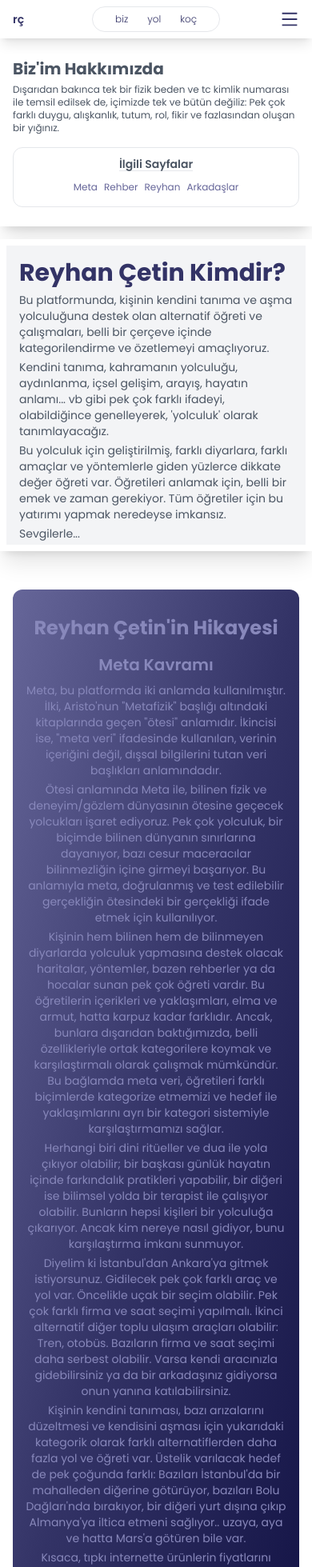
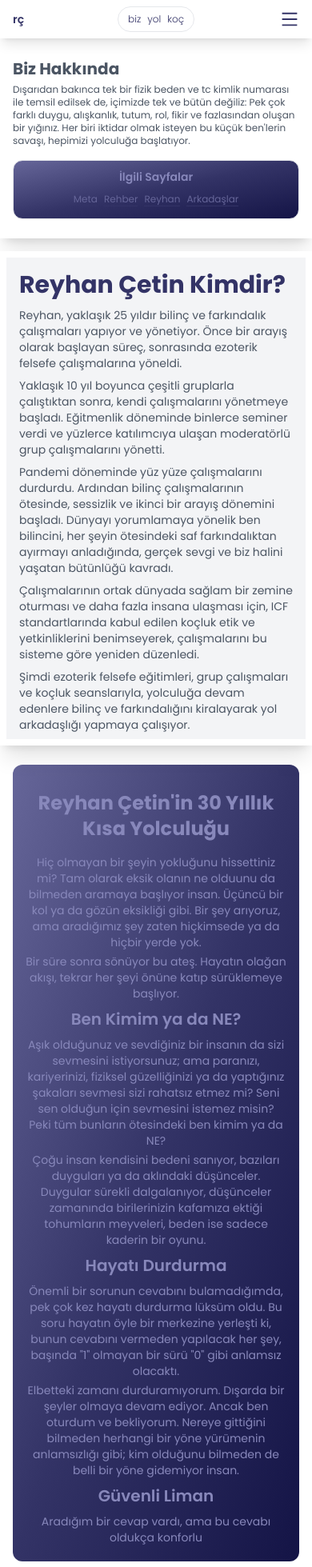
Before and after one commit to rcteenx/reyhancetin_com_tr, a Next.js app: page /biz in a window 390 px wide. Shown: the top 1959 px of the page at 80% size. Built offline with nearby package versions, Linux system fonts and the light colour scheme.

Commit message:
update mobile 4

```diff
--- a/app/biz/page.jsx
+++ b/app/biz/page.jsx
@@ -6,63 +6,46 @@ export default function StaticPage() {
   return (
     <>
       <PageInfo id="1" />
-      <BlueContent h1Title="Reyhan Çetin'in Hikayesi">
-        <h3>Meta Kavramı</h3>
+      <BlueContent h2Title="Reyhan Çetin'in 30 Yıllık Kısa Yolculuğu">
         <p>
-          Meta, bu platformda iki anlamda kullanılmıştır. İlki, Aristo'nun
-          "Metafizik" başlığı altındaki kitaplarında geçen "ötesi" anlamıdır.
-          İkincisi ise, "meta veri" ifadesinde kullanılan, verinin içeriğini
-          değil, dışsal bilgilerini tutan veri başlıkları anlamındadır.
+          Hiç olmayan bir şeyin yokluğunu hissettiniz mi? Tam olarak eksik
+          olanın ne olduunu da bilmeden aramaya başlıyor insan. Üçüncü bir kol
+          ya da gözün eksikliği gibi. Bir şey arıyoruz, ama aradığımız şey zaten
+          hiçkimsede ya da hiçbir yerde yok.
         </p>
         <p>
-          Ötesi anlamında Meta ile, bilinen fizik ve deneyim/gözlem dünyasının
-          ötesine geçecek yolcukları işaret ediyoruz. Pek çok yolculuk, bir
-          biçimde bilinen dünyanın sınırlarına dayanıyor, bazı cesur maceracılar
-          bilinmezliğin içine girmeyi başarıyor. Bu anlamıyla meta, doğrulanmış
-          ve test edilebilir gerçekliğin ötesindeki bir gerçekliği ifade etmek
-          için kullanılıyor.
+          Bir süre sonra sönüyor bu ateş. Hayatın olağan akışı, tekrar her şeyi
+          önüne katıp sürüklemeye başlıyor.
+        </p>
+        <h3>Ben Kimim ya da NE?</h3>
+        <p>
+          Aşık olduğunuz ve sevdiğiniz bir insanın da sizi sevmesini
+          istiyorsunuz; ama paranızı, kariyerinizi, fiziksel güzelliğinizi ya da
+          yaptığınız şakaları sevmesi sizi rahatsız etmez mi? Seni sen olduğun
+          için sevmesini istemez misin? Peki tüm bunların ötesindeki ben kimim
+          ya da NE?
         </p>
         <p>
-          Kişinin hem bilinen hem de bilinmeyen diyarlarda yolculuk yapmasına
-          destek olacak haritalar, yöntemler, bazen rehberler ya da hocalar
-          sunan pek çok öğreti vardır. Bu öğretilerin içerikleri ve
-          yaklaşımları, elma ve armut, hatta karpuz kadar farklıdır. Ancak,
-          bunlara dışarıdan baktığımızda, belli özellikleriyle ortak
-          kategorilere koymak ve karşılaştırmalı olarak çalışmak mümkündür. Bu
-          bağlamda meta veri, öğretileri farklı biçimlerde kategorize etmemizi
-          ve hedef ile yaklaşımlarını ayrı bir kategori sistemiyle
-          karşılaştırmamızı sağlar.
+          Çoğu insan kendisini bedeni sanıyor, bazıları duyguları ya da
+          aklındaki düşünceler. Duygular sürekli dalgalanıyor, düşünceler
+          zamanında birilerinizin kafamıza ektiği tohumların meyveleri, beden
+          ise sadece kaderin bir oyunu.
+        </p>
+        <h3>Hayatı Durdurma</h3>
+        <p>
+          Önemli bir sorunun cevabını bulamadığımda, pek çok kez hayatı durdurma
+          lüksüm oldu. Bu soru hayatın öyle bir merkezine yerleşti ki, bunun
+          cevabını vermeden yapılacak her şey, başında "1" olmayan bir sürü "0"
+          gibi anlamsız olacaktı.
         </p>
         <p>
-          Herhangi biri dini ritüeller ve dua ile yola çıkıyor olabilir; bir
-          başkası günlük hayatın içinde farkındalık pratikleri yapabilir, bir
-          diğeri ise bilimsel yolda bir terapist ile çalışıyor olabilir.
-          Bunların hepsi kişileri bir yolculuğa çıkarıyor. Ancak kim nereye
-          nasıl gidiyor, bunu karşılaştırma imkanı sunmuyor.
+          Elbetteki zamanı durduramıyorum. Dışarda bir şeyler olmaya devam
+          ediyor. Ancak ben oturdum ve bekliyorum. Nereye gittiğini bilmeden
+          herhangi bir yöne yürümenin anlamsızlığı gibi; kim olduğunu bilmeden
+          de belli bir yöne gidemiyor insan.
         </p>
-        <p>
-          Diyelim ki İstanbul'dan Ankara'ya gitmek istiyorsunuz. Gidilecek pek
-          çok farklı araç ve yol var. Öncelikle uçak bir seçim olabilir. Pek çok
-          farklı firma ve saat seçimi yapılmalı. İkinci alternatif diğer toplu
-          ulaşım araçları olabilir: Tren, otobüs. Bazıların firma ve saat seçimi
-          daha serbest olabilir. Varsa kendi aracınızla gidebilirsiniz ya da bir
-          arkadaşınız gidiyorsa onun yanına katılabilirsiniz.
-        </p>
-        <p>
-          Kişinin kendini tanıması, bazı arızalarını düzeltmesi ve kendisini
-          aşması için yukarıdaki kategorik olarak farklı alternatiflerden daha
-          fazla yol ve öğreti var. Üstelik varılacak hedef de pek çoğunda
-          farklı: Bazıları İstanbul'da bir mahalleden diğerine götürüyor,
-          bazıları Bolu Dağları'nda bırakıyor, bir diğeri yurt dışına çıkıp
-          Almanya'ya iltica etmeni sağlıyor.. uzaya, aya ve hatta Mars'a götüren
-          bile var.
-        </p>
-        <p>
-          Kısaca, tıpkı internette ürünlerin fiyatlarını karşılaştıran,
-          ürünlerle ilgili şikayet ve yorumları bulabileceğiniz siteler gibi,
-          biz de "yolculuk" ile ilgili meta verileri sunmak ve kendimizce
-          yolculuğunuza destek olmak istiyoruz.
-        </p>
+        <h3>Güvenli Liman</h3>
+        <p>Aradığım bir cevap vardı, ama bu cevabı oldukça konforlu</p>
       </BlueContent>
       <SocialMedia />
     </>
--- a/app/globals.css
+++ b/app/globals.css
@@ -92,7 +92,7 @@
     @apply my-2 text-center;
   }
   #subMenu h3 {
-    @apply my-1 text-sm sm:text-base leading-4 inline-block border-b;
+    @apply my-1 text-sm sm:text-base leading-4 inline-block;
   }
   #pgSticker ul {
     @apply my-2 p-0 flex items-center justify-center flex-wrap gap-2;
@@ -101,13 +101,19 @@
     @apply p-0 m-0 leading-3;
   }
   #pgSticker li a {
-    @apply text-xs sm:text-sm  text-primary-light-3 border-b border-white;
+    @apply text-xs sm:text-sm text-primary-light-3 border-b border-primary;
   }
   #pgSticker li a:hover {
-    @apply text-primary-dark-5  border-b border-primary-dark-5;
+    @apply text-primary-light-5  border-b border-primary-light-5;
   }
   #pgHeader {
     @apply my-4 lg:my-0 px-4 flex-1 max-w-4xl bg-gray-100  text-gray-600 shadow-xl border-8 lg:border-t-0 border-white;
+  }
+  #pgHeader h1 {
+    @apply mt-4;
+  }
+  #pgHeader p {
+    @apply my-2;
   }
 }
 
--- a/app/koc/page.jsx
+++ b/app/koc/page.jsx
@@ -6,7 +6,7 @@ export default function StaticPage() {
   return (
     <>
       <PageInfo id="3" />
-      <BlueContent h1Title="İnsan'ın Farklı Bölümleri">
+      <BlueContent h2Title="İnsan'ın Farklı Bölümleri">
         <p>
           İnsan, bir kısmı fiziksel ve gözlemlenebilir bir kısmı da aşkın
           (deneyüstü) olmak üzere iki farklı bölümden oluşur. Her ikisinin
--- a/app/yol/page.jsx
+++ b/app/yol/page.jsx
@@ -6,7 +6,7 @@ export default function StaticPage() {
   return (
     <>
       <PageInfo id="2" />
-      <BlueContent h1Title="Farklı Yolların Kısa Tarihi">
+      <BlueContent h2Title="Farklı Yolların Kısa Tarihi">
         <p>
           Hem iç dünyamızda hem de dış dünyada bir yerlere gitmek istiyoruz;
           ancak bunu isteyen ne ilk ne de son kişiyiz. Bizden çok önceleri
--- a/components/templates/blueContent.jsx
+++ b/components/templates/blueContent.jsx
@@ -1,8 +1,8 @@
-export default function BlueContent({ h1Title, children }) {
+export default function BlueContent({ h2Title, children }) {
   return (
-    <section className="mx-auto my-8 lg:my-16 px-4 max-w-4xl text-center ">
+    <section className="mx-auto my-2 lg:my-16 px-4 max-w-4xl text-center ">
       <div className="p-4 md:px-8 rounded-xl gradientPrimaryLD">
-        <h2>{h1Title}</h2>
+        <h2>{h2Title}</h2>
         {children}
       </div>
     </section>
--- a/components/templates/pageInfo.jsx
+++ b/components/templates/pageInfo.jsx
@@ -14,7 +14,7 @@ export default function PageInfo({ id }) {
             <h2>{menu[0].titleLong}</h2>
             <div>
               <p>{menu[0].description}</p>
-              <div className="my-4 flex justify-around items-center gap-0 border rounded-xl">
+              <div className="my-4 flex justify-around items-center gap-0 border rounded-xl gradientPrimaryLD">
                 <div id="subMenu">
                   <h3>İlgili Sayfalar</h3>
                   <ul>
--- a/components/ui/Header.jsx
+++ b/components/ui/Header.jsx
@@ -22,7 +22,7 @@ export default function Header() {
   return (
     <header className="h-12 shadow-lg">
       <div className="mx-auto md:container px-4 md:pr-0 lg:pr-2 py-2 flex items-center justify-between">
-        <div className=" w-24 md:w-48 z-50 flex items-center justify-start  h-8 ">
+        <div className=" w-24 md:w-48 z-50 flex items-center justify-start h-8 ">
           <h3 className="m-0 p-0 text-sm md:text-2xl">
             <Link
               id="platform"
@@ -34,12 +34,12 @@ export default function Header() {
             </Link>
           </h3>
         </div>
-        <nav className="fixed px-4 md:px-6 border border-solid rounded-full font-light text-xs md:text-base bg-opacity-40 top-2 right-1/2 translate-x-1/2 bg-light/60 backdrop-blur-sm z-50 bg-white flex justify-center items-center  h-8">
+        <nav className="fixed px-2 border border-solid rounded-full font-light text-xs md:text-base bg-opacity-40 top-2 right-1/2 translate-x-1/2 bg-light/60 backdrop-blur-sm z-50 bg-white flex justify-center items-center h-8">
           <ul className="flex justify-center items-center gap-0">
             {menu.map((p) => (
               <li
                 key={p.id}
-                className={`leading-4 hover:bg-gray-100  rounded-xl py-1 px-3`}
+                className={`leading-4 hover:bg-gray-100 rounded-xl p-1 md:px-2`}
               >
                 {/* ${ id === p.id ? "text-primary" : "" } */}
                 <Link
--- a/content/data/siteMetaData.js
+++ b/content/data/siteMetaData.js
@@ -16,16 +16,17 @@ export const StaticPages = [
     id: 1,
     title: "biz",
     link: "biz",
-    titleLong: "Biz'im Hakkımızda",
+    titleLong: "Biz Hakkında",
     description:
-      "Dışarıdan bakınca tek bir fizik beden ve tc kimlik numarası ile temsil edilsek de, içimizde tek ve bütün değiliz: Pek çok farklı duygu, alışkanlık, tutum, rol, fikir ve fazlasından oluşan bir yığınız.",
-    // Dahası, içimizde kendimizi bütünlemeye giden tüm çalışmalar, sonuna doğru ilerlerse bizi dışarı açar tekrar biz olur!
+      "Dışarıdan bakınca tek bir fizik beden ve tc kimlik numarası ile temsil edilsek de, içimizde tek ve bütün değiliz: Pek çok farklı duygu, alışkanlık, tutum, rol, fikir ve fazlasından oluşan bir yığınız. Her biri iktidar olmak isteyen bu küçük ben'lerin savaşı, hepimizi yolculuğa başlatıyor.",
     h1: "Reyhan Çetin Kimdir?",
     par: [
-      "Bu platformunda, kişinin kendini tanıma ve aşma yolculuğuna destek olan alternatif öğreti ve çalışmaları, belli bir çerçeve içinde kategorilendirme ve özetlemeyi amaçlıyoruz.",
-      "Kendini tanıma, kahramanın yolculuğu, aydınlanma, içsel gelişim, arayış, hayatın anlamı... vb gibi pek çok farklı ifadeyi, olabildiğince genelleyerek, 'yolculuk' olarak tanımlayacağız. ",
-      "Bu yolculuk için geliştirilmiş, farklı diyarlara, farklı amaçlar ve yöntemlerle giden yüzlerce dikkate değer öğreti var. Öğretileri anlamak için, belli bir emek ve zaman gerekiyor. Tüm öğretiler için bu yatırımı yapmak neredeyse imkansız.",
-      "Sevgilerle...",
+      "Reyhan, yaklaşık 25 yıldır bilinç ve farkındalık çalışmaları yapıyor ve yönetiyor. Önce bir arayış olarak başlayan süreç, sonrasında ezoterik felsefe çalışmalarına yöneldi.",
+      "Yaklaşık 10 yıl boyunca çeşitli gruplarla çalıştıktan sonra, kendi çalışmalarını yönetmeye başladı. Eğitmenlik döneminde binlerce seminer verdi ve yüzlerce katılımcıya ulaşan moderatörlü grup çalışmalarını yönetti.",
+      // Ayakları yere sağlam basan bilimse
+      "Pandemi döneminde yüz yüze çalışmalarını durdurdu. Ardından bilinç çalışmalarının ötesinde, sessizlik ve ikinci bir arayış dönemini başladı. Dünyayı yorumlamaya yönelik ben bilincini, her şeyin ötesindeki saf farkındalıktan ayırmayı anladığında, gerçek sevgi ve biz halini yaşatan bütünlüğü kavradı.",
+      "Çalışmalarının ortak dünyada sağlam bir zemine oturması ve daha fazla insana ulaşması için, ICF standartlarında kabul edilen koçluk etik ve yetkinliklerini benimseyerek, çalışmalarını bu sisteme göre yeniden düzenledi.",
+      "Şimdi ezoterik felsefe eğitimleri, grup çalışmaları ve koçluk seanslarıyla, yolculuğa devam edenlere bilinç ve farkındalığını kiralayarak yol arkadaşlığı yapmaya çalışıyor.",
     ],
     icon: "platform",
     pages: [
```
